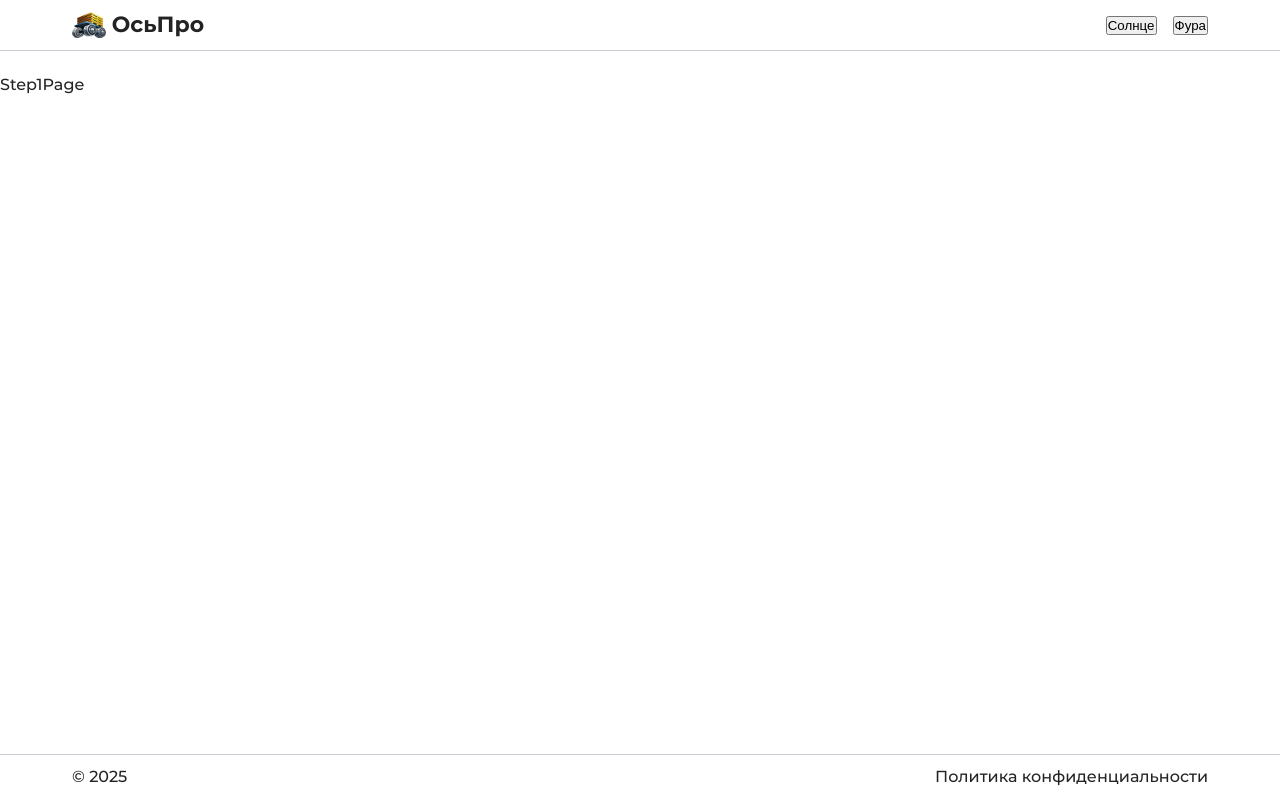
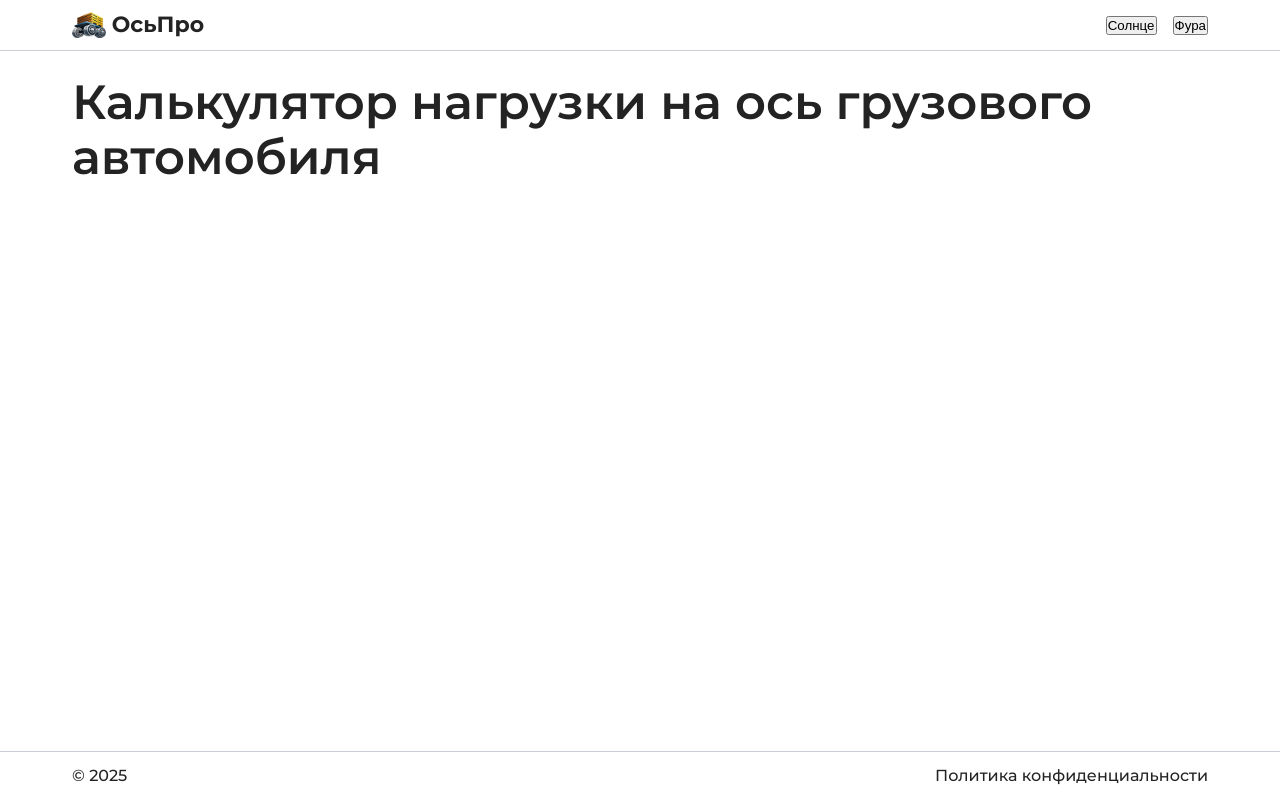
Before and after one commit to kepkame/axle-load-calculator, a React (Vite) app: page / in a window 1280 px wide. Built offline with nearby package versions, Linux system fonts and the light colour scheme.

Commit message:
ALC-5 Add PageHeader component

```diff
--- /dev/null
+++ b/src/components/ui/PageHeader/index.module.scss
@@ -0,0 +1,38 @@
+@use '@styles/variables';
+
+.header {
+  display: block;
+  margin-bottom: 32px;
+}
+
+.wrapper {
+  display: flex;
+  flex-direction: row;
+  align-items: flex-start;
+  gap: 4px;
+  margin-bottom: 8px;
+
+  button {
+    margin-top: 9px;
+  }
+}
+
+.title {
+  max-width: calc(100% - 4px - 16px);
+  text-overflow: ellipsis;
+  margin: 0;
+  overflow: hidden;
+}
+
+.description,
+.description * {
+  color: variables.$color-text-secondary;
+
+  &:first-child {
+    margin-top: 0;
+  }
+
+  &:last-child {
+    margin-bottom: 0;
+  }
+}
--- /dev/null
+++ b/src/components/ui/PageHeader/index.tsx
@@ -0,0 +1,18 @@
+import React from 'react';
+import { IPageHeaderProps } from './index.type';
+import styles from './index.module.scss';
+
+export const PageHeader: React.FC<IPageHeaderProps> = ({ title, tooltip, renderDescription }) => {
+  return (
+    <div className={styles.header}>
+      <div className={styles.wrapper}>
+        <h1 className={styles.title}>{title}</h1>
+        {tooltip && <div>{tooltip}</div>}
+      </div>
+
+      {renderDescription && renderDescription() && (
+        <div className={styles.description}>{renderDescription()}</div>
+      )}
+    </div>
+  );
+};
--- /dev/null
+++ b/src/components/ui/PageHeader/index.type.ts
@@ -0,0 +1,5 @@
+export interface IPageHeaderProps {
+  title: string;
+  tooltip?: string;
+  renderDescription?: () => React.ReactNode;
+}
--- a/src/layouts/MainLayout/index.tsx
+++ b/src/layouts/MainLayout/index.tsx
@@ -10,7 +10,9 @@ export const MainLayout: React.FC = () => {
     <div className={styles.page}>
       <Header />
       <main className={styles.main}>
-        <Outlet />
+        <div className="container">
+          <Outlet />
+        </div>
       </main>
       <Footer />
     </div>
--- a/src/pages/Favorites/Favorites.tsx
+++ b/src/pages/Favorites/Favorites.tsx
@@ -1,7 +1,12 @@
+import { PageHeader } from '@components/ui/PageHeader';
 import React from 'react';
 
 const Favorites: React.FC = () => {
-  return <div>Favorites</div>;
+  return (
+    <>
+      <PageHeader title="Параметры" tooltip="Проверка передачи tooltip" />
+    </>
+  );
 };
 
 export default Favorites;
--- a/src/pages/Step1/Step1Page.tsx
+++ b/src/pages/Step1/Step1Page.tsx
@@ -1,7 +1,12 @@
+import { PageHeader } from '@components/ui/PageHeader';
 import React from 'react';
 
 const Step1Page: React.FC = () => {
-  return <div>Step1Page</div>;
+  return (
+    <>
+      <PageHeader title="Калькулятор нагрузки на ось грузового автомобиля" />
+    </>
+  );
 };
 
 export default Step1Page;
--- a/src/styles/_base.scss
+++ b/src/styles/_base.scss
@@ -14,7 +14,9 @@
 :root {
   font-size: 16px;
   line-height: 1.5;
+  font-family: variables.$font-family;
   font-weight: 400;
+  color: variables.$color-text-primary;
 
   /* color-scheme: light dark; */
 }
@@ -33,10 +35,6 @@ body {
   min-width: 360px;
   min-height: 100vh;
 
-  font-size: 16px;
-  font-family: variables.$font-family;
-  line-height: 1.3;
-  color: variables.$color-text-primary;
   box-sizing: border-box;
   margin: 0;
 }
@@ -48,12 +46,13 @@ h4,
 h5,
 h6 {
   font-family: variables.$font-family;
-  line-height: 1.1;
+  font-weight: 600;
+  line-height: 1.15;
   margin: 0.67rem 0;
 }
 
 h1 {
-  font-size: 1.75rem;
+  font-size: 1.7rem;
 }
 
 h2 {
@@ -114,6 +113,12 @@ img {
   overflow: hidden;
 }
 
+@media (min-width: 370px) {
+  h1 {
+    font-size: 1.75rem;
+  }
+}
+
 @media (min-width: 992px) {
   h1 {
     font-size: 3rem;
```
Also changed, not shown: src/components/ui/HeaderPage/index.tsx (deleted, +0 -13 lines).
